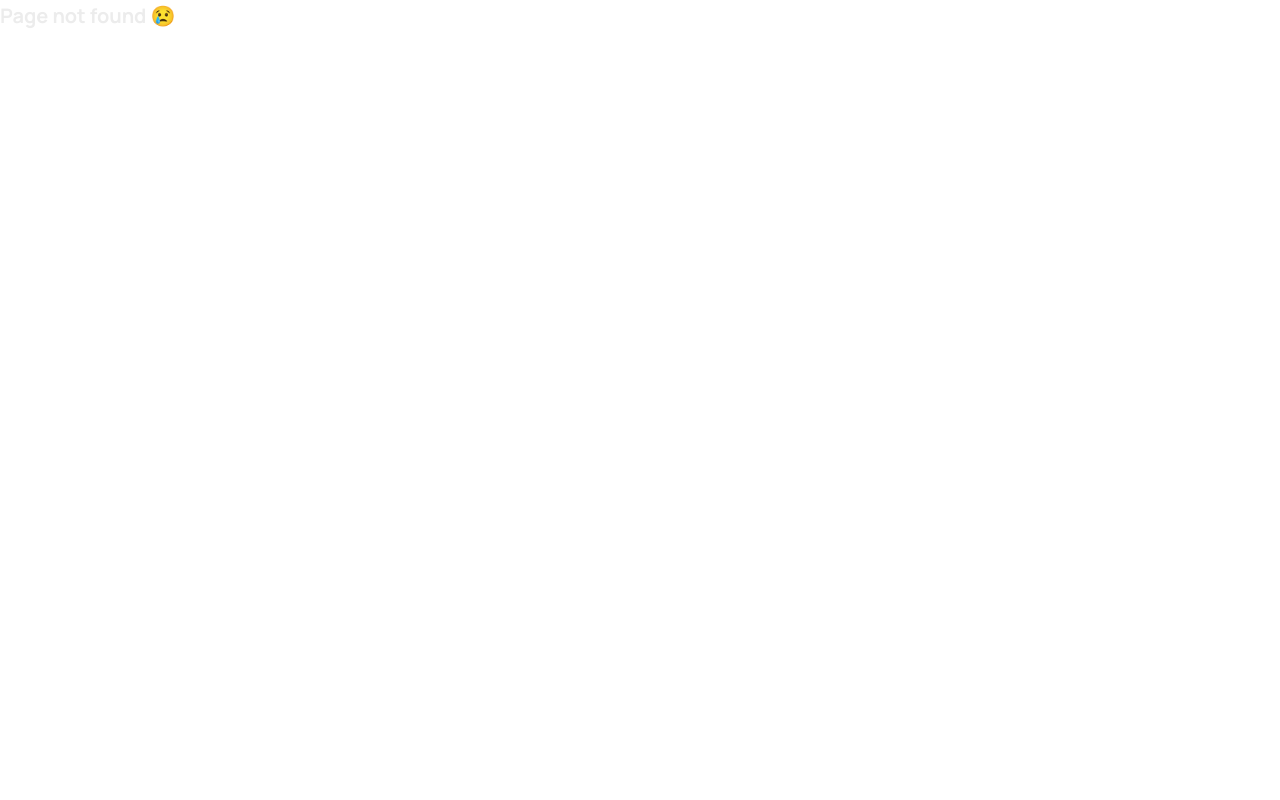
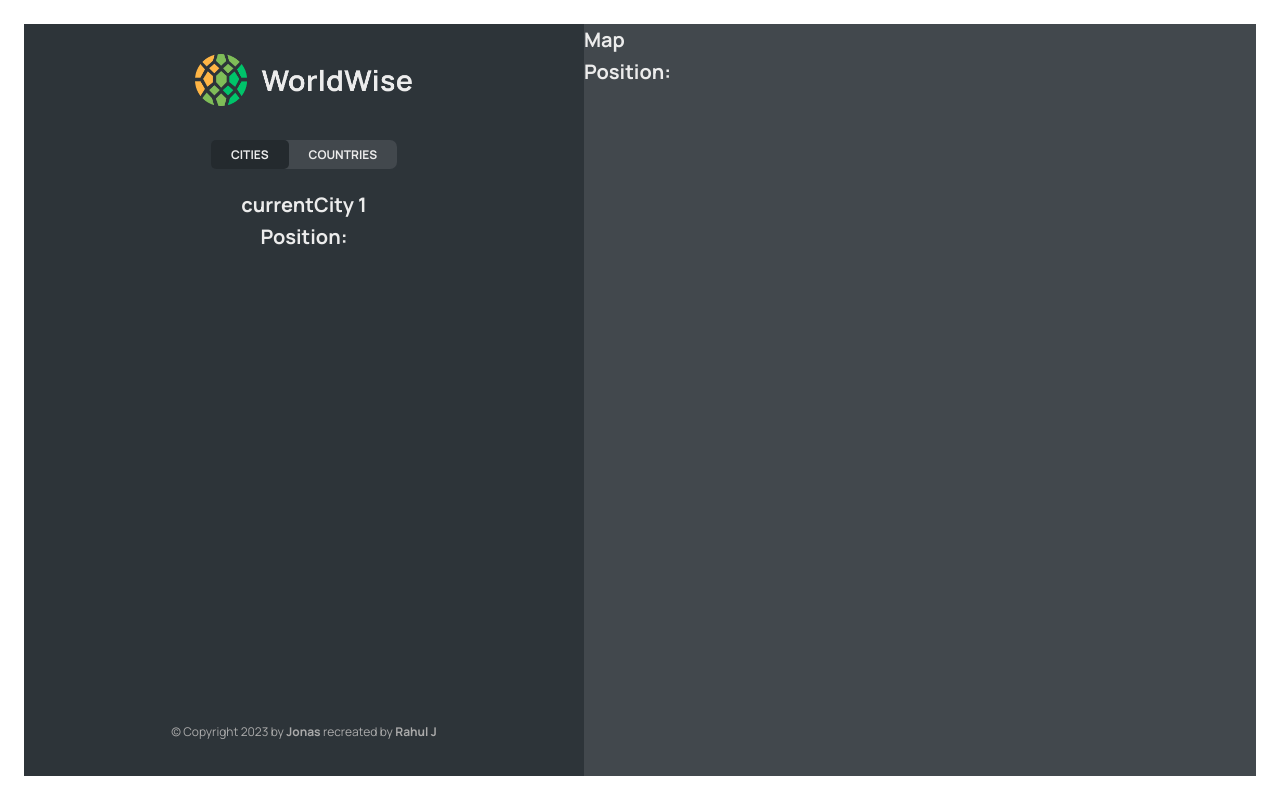
Before and after one commit to rahuljsaliaan/World-Wise-TravelApp, a React (Vite) app: page /app/cities/1 in a window 1280 px wide. Before the commit this address had no page. Built offline with nearby package versions, Linux system fonts and the light colour scheme; data requests are answered from the project's data file.

Commit message:
add the functionality to change the url params and it's value based on the city clicked

```diff
--- a/src/App.jsx
+++ b/src/App.jsx
@@ -8,9 +8,8 @@
 import PageNotFound from "./pages/PageNotFound";
 import AppLayout from "./pages/AppLayout";
 import CityList from "./components/CityList";
+import City from "./components/City";
 import CountryList from "./components/CountryList";
-// import CityList from "./components/CityList";
-// import CountryList from "./components/CountryList";
 
 const BASE_URL = "http://localhost:9000";
 
@@ -53,6 +52,7 @@
               path="cities"
               element={<CityList cities={cities} isLoading={isLoading} />}
             />
+            <Route path="cities/:id" element={<City />} />
             <Route
               path="countries"
               element={<CountryList cities={cities} isLoading={isLoading} />}
--- a/src/components/City.jsx
+++ b/src/components/City.jsx
@@ -1,3 +1,4 @@
+import { useParams, useSearchParams } from "react-router-dom";
 import styles from "./City.module.css";
 
 const formatDate = (date) =>
@@ -9,6 +10,10 @@
   }).format(new Date(date));
 
 function City() {
+  const { id } = useParams();
+  const [searchParams, setSearchParams] = useSearchParams();
+  const lat = searchParams.get("lat");
+  const lng = searchParams.get("lng");
   // TEMP DATA
   const currentCity = {
     cityName: "Lisbon",
@@ -17,45 +22,52 @@
     notes: "My favorite city so far!",
   };
 
-  const { cityName, emoji, date, notes } = currentCity;
+  // const { cityName, emoji, date, notes } = currentCity;
 
   return (
-    <div className={styles.city}>
-      <div className={styles.row}>
-        <h6>City name</h6>
-        <h3>
-          <span>{emoji}</span> {cityName}
-        </h3>
-      </div>
+    <>
+      <h1>currentCity {id}</h1>
+      <h1>
+        Position: {lat} {lng}
+      </h1>
+    </>
+  );
 
-      <div className={styles.row}>
-        <h6>You went to {cityName} on</h6>
-        <p>{formatDate(date || null)}</p>
-      </div>
+  // return (
+  //   <div className={styles.city}>
+  //     <div className={styles.row}>
+  //       <h6>City name</h6>
+  //       <h3>
+  //         <span>{emoji}</span> {cityName}
+  //       </h3>
+  //     </div>
 
-      {notes && (
-        <div className={styles.row}>
-          <h6>Your notes</h6>
-          <p>{notes}</p>
-        </div>
-      )}
+  //     <div className={styles.row}>
+  //       <h6>You went to {cityName} on</h6>
+  //       <p>{formatDate(date || null)}</p>
+  //     </div>
 
-      <div className={styles.row}>
-        <h6>Learn more</h6>
-        <a
-          href={`https://en.wikipedia.org/wiki/${cityName}`}
-          target="_blank"
-          rel="noreferrer"
-        >
-          Check out {cityName} on Wikipedia &rarr;
-        </a>
-      </div>
+  //     {notes && (
+  //       <div className={styles.row}>
+  //         <h6>Your notes</h6>
+  //         <p>{notes}</p>
+  //       </div>
+  //     )}
 
-      <div>
-        <ButtonBack />
-      </div>
-    </div>
-  );
+  //     <div className={styles.row}>
+  //       <h6>Learn more</h6>
+  //       <a
+  //         href={`https://en.wikipedia.org/wiki/${cityName}`}
+  //         target="_blank"
+  //         rel="noreferrer"
+  //       >
+  //         Check out {cityName} on Wikipedia &rarr;
+  //       </a>
+  //     </div>
+
+  //     <div></div>
+  //   </div>
+  // );
 }
 
 export default City;
--- a/src/components/CityItem.jsx
+++ b/src/components/CityItem.jsx
@@ -1,3 +1,4 @@
+import { Link } from "react-router-dom";
 import styles from "./CityItem.module.css";
 
 const formatDate = (date) =>
@@ -17,15 +18,20 @@
 };
 
 function CityItem({ city }) {
-  const { cityName, emoji, date } = city;
+  const { cityName, emoji, date, id, position } = city;
 
   return (
-    <li className={styles.cityItem}>
-      <span className={styles.emoji}>{flagEmojiToPNG(emoji)}</span>
-      <h3 className={styles.name}>{cityName}</h3>
-      <h3 className={styles.name}>{cityName}</h3>
-      <time className={styles.data}>{formatDate(date)}</time>
-      <button className={styles.deleteBtn}>&times;</button>
+    <li>
+      <Link
+        className={styles.cityItem}
+        to={`${id}?lat=${position.lat}&lng=${position.lng}`}
+      >
+        <span className={styles.emoji}>{flagEmojiToPNG(emoji)}</span>
+        <h3 className={styles.name}>{cityName}</h3>
+        <h3 className={styles.name}>{cityName}</h3>
+        <time className={styles.data}>{formatDate(date)}</time>
+        <button className={styles.deleteBtn}>&times;</button>
+      </Link>
     </li>
   );
 }
--- a/src/components/Map.jsx
+++ b/src/components/Map.jsx
@@ -1,7 +1,20 @@
+import { useSearchParams } from "react-router-dom";
 import styles from "./Map.module.css";
 
 function Map() {
-  return <div className={styles.mapContainer}>Map</div>;
+  const [searchParams, setSearchParams] = useSearchParams();
+
+  const lat = searchParams.get("lat");
+  const lng = searchParams.get("lng");
+
+  return (
+    <div className={styles.mapContainer}>
+      <h1>Map</h1>
+      <h1>
+        Position: {lat} {lng}
+      </h1>
+    </div>
+  );
 }
 
 export default Map;
```
